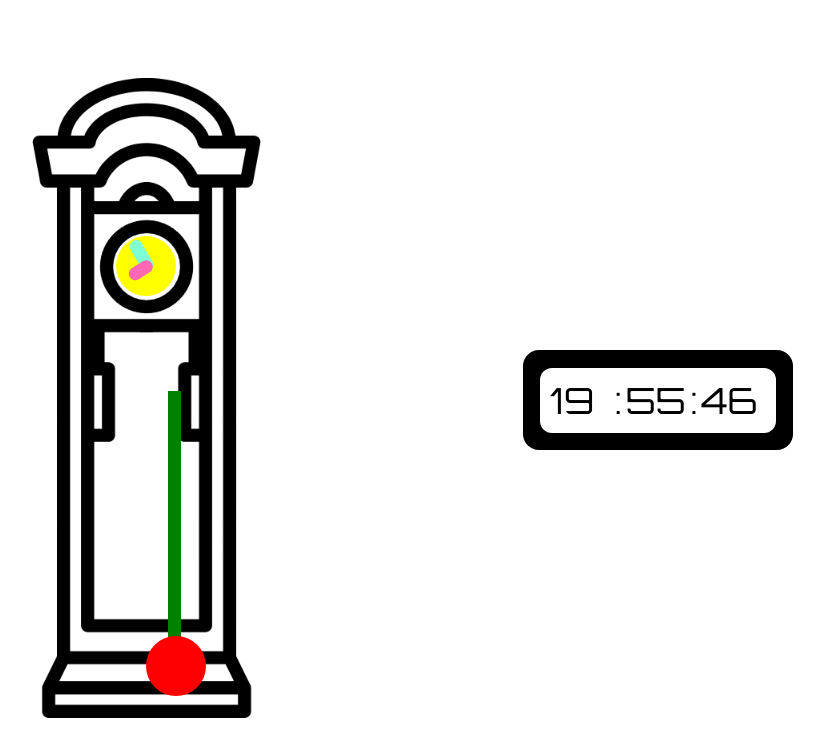
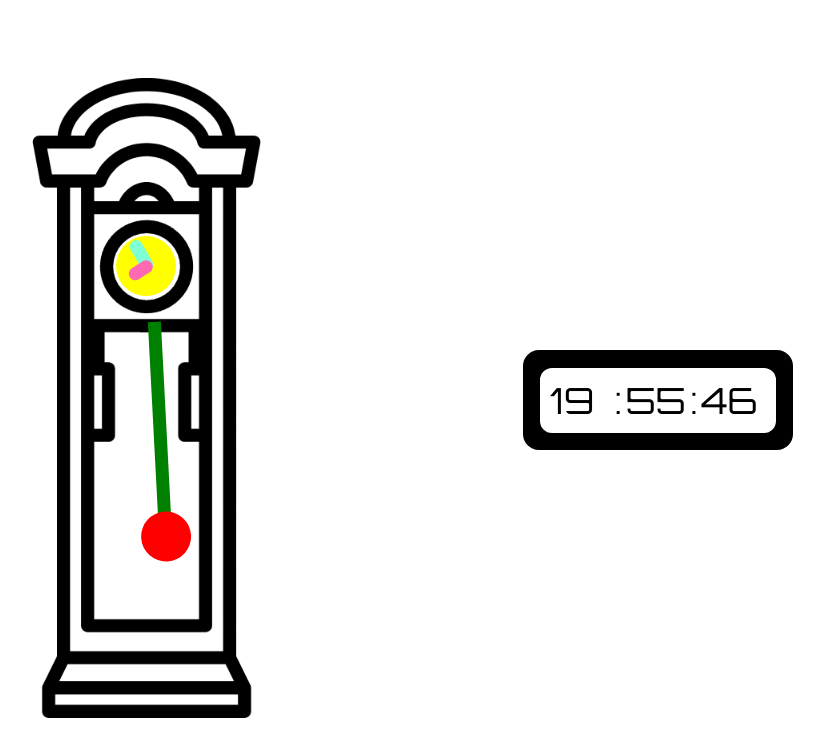
Before and after one commit to M-Feale/react-ticking-clock, a React (Vite) app: page / in a window 1280 px wide. Shown: the top 756 px of the page, without its empty margins (229-1053 px from the left). Built offline with nearby package versions, Linux system fonts and the light colour scheme.

Commit message:
fixed-second-hand-and-weight

```diff
--- a/src/AnalogClock.jsx
+++ b/src/AnalogClock.jsx
@@ -17,7 +17,7 @@ const AnalogClock = ({ time }) => {
 						<ClockImage src={clock} />
 						<SecondsHand
 							className="second"
-							// $travel={secondDegrees}
+							$travel={secondDegrees}
 						>
 							<Weight></Weight>
 						</SecondsHand>
@@ -51,12 +51,12 @@ const ClockImage = styled.img`
 
 const SecondsHand = styled.div`
 	width: 13px;
-	height: 300px;
+	height: 200px;
 	background-color: green;
 	position: absolute;
 
-	top: 313px;
-	left: 139px;
+	top: 244px;
+	left: 111px;
 
 	transform: ${(props) => `rotate(${props.$travel}deg)`};
 	transform-origin: 50% -150px;
@@ -64,13 +64,13 @@ const SecondsHand = styled.div`
 `;
 
 const Weight = styled.div`
-	height: 60px;
-	width: 60px;
+	height: 50px;
+	width: 50px;
 	border-radius: 50%;
 	background-color: red;
 	position: absolute;
-	left: -22px;
-	top: 245px;
+	left: -18px;
+	top: 190px;
 `;
 
 const ClockFace = styled.div`
```
